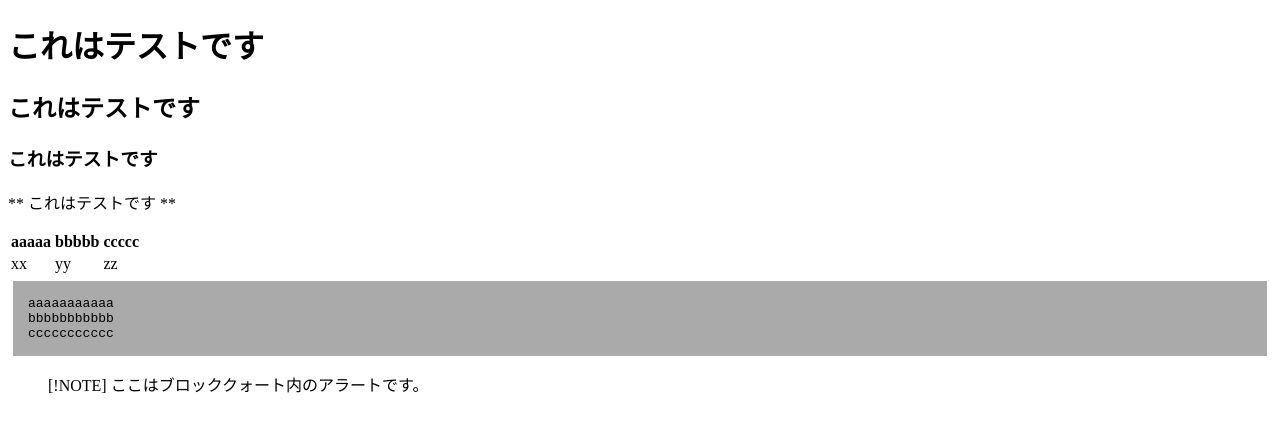
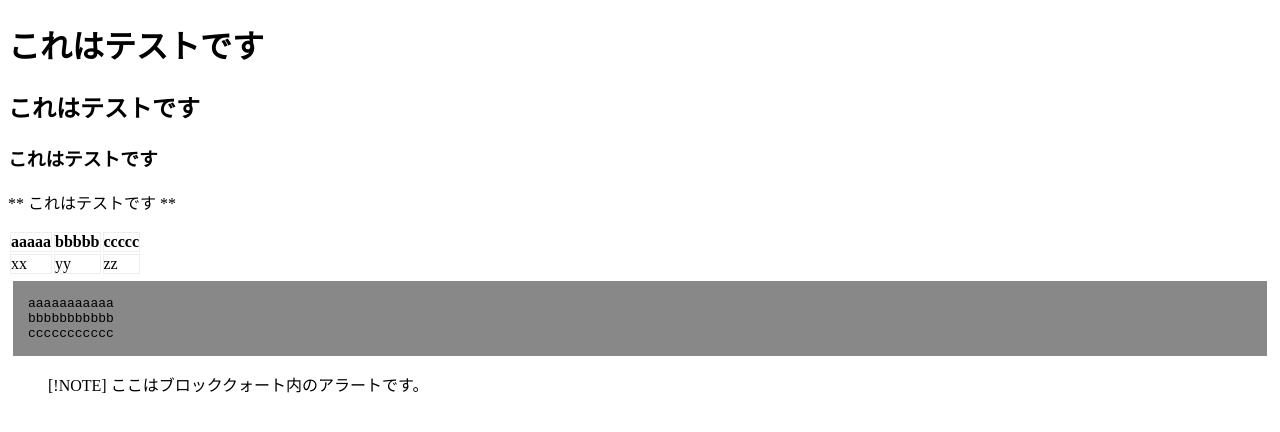
Before and after one commit to rfriends/rfriends, a Jekyll site: the page built from test.md, in a window 1280 px wide. Shown: the top 432 px of the page. Built offline with Jekyll 4.4.1, drawn with Linux system fonts in a browser that asks for light colours; our own code applies the rules of GitHub Pages for plain Markdown files; Markdown is read by kramdown in place of the engine named in the settings.

Commit message:
Update default.html

```diff
--- a/_layouts/default.html
+++ b/_layouts/default.html
@@ -6,14 +6,15 @@
     <style>
       table {
         table, td, th {
-          border: 0px #eeeeee solid;
+          border: 1px #eeeeee solid;
+          padding: 0px;
         }
       }
         .highlight {
 #border:1px solid #ccc;
 padding:5px;
 margin:5px;
-background-color:#aaaaaa;
+background-color:#888888;
         }
 
     </style>
```
